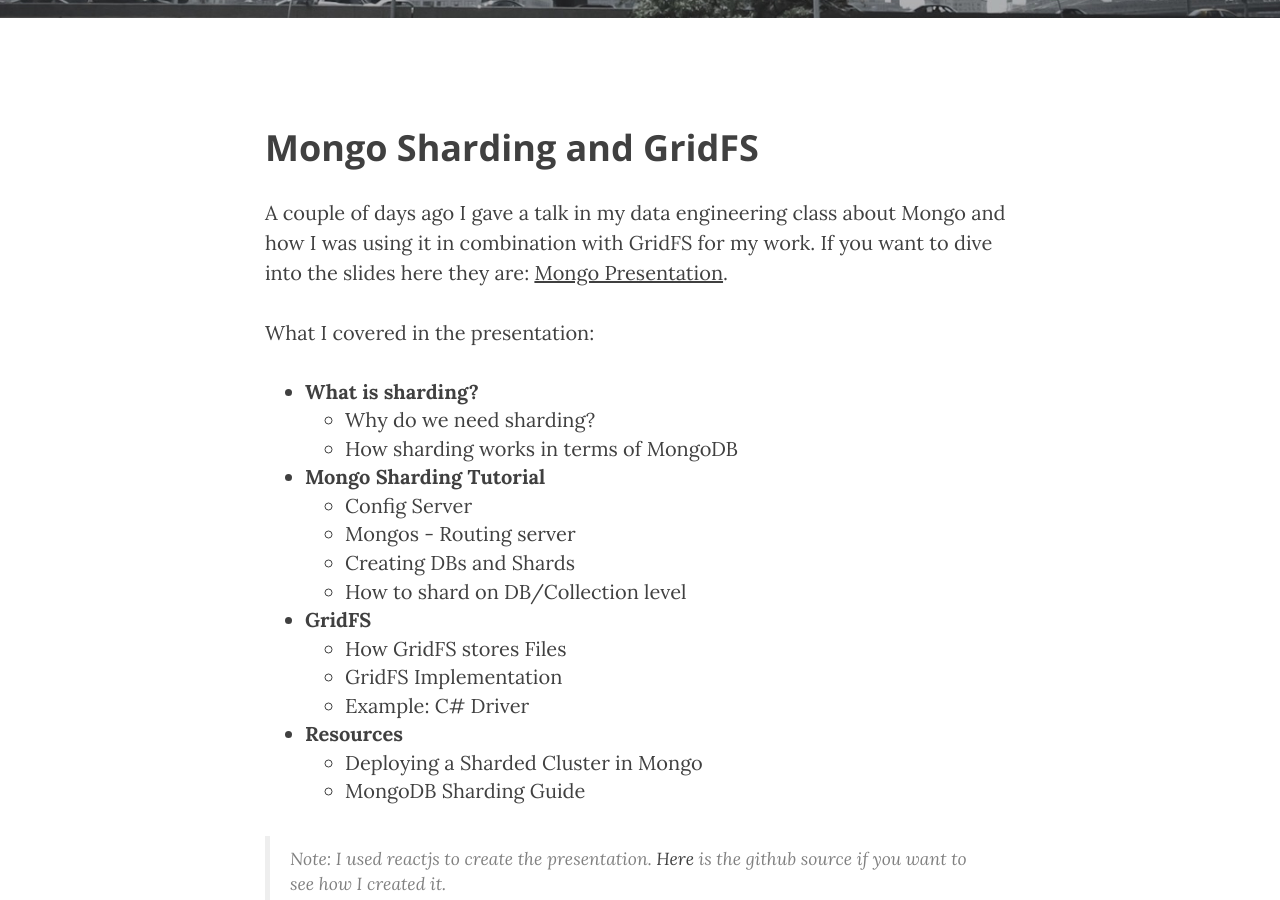
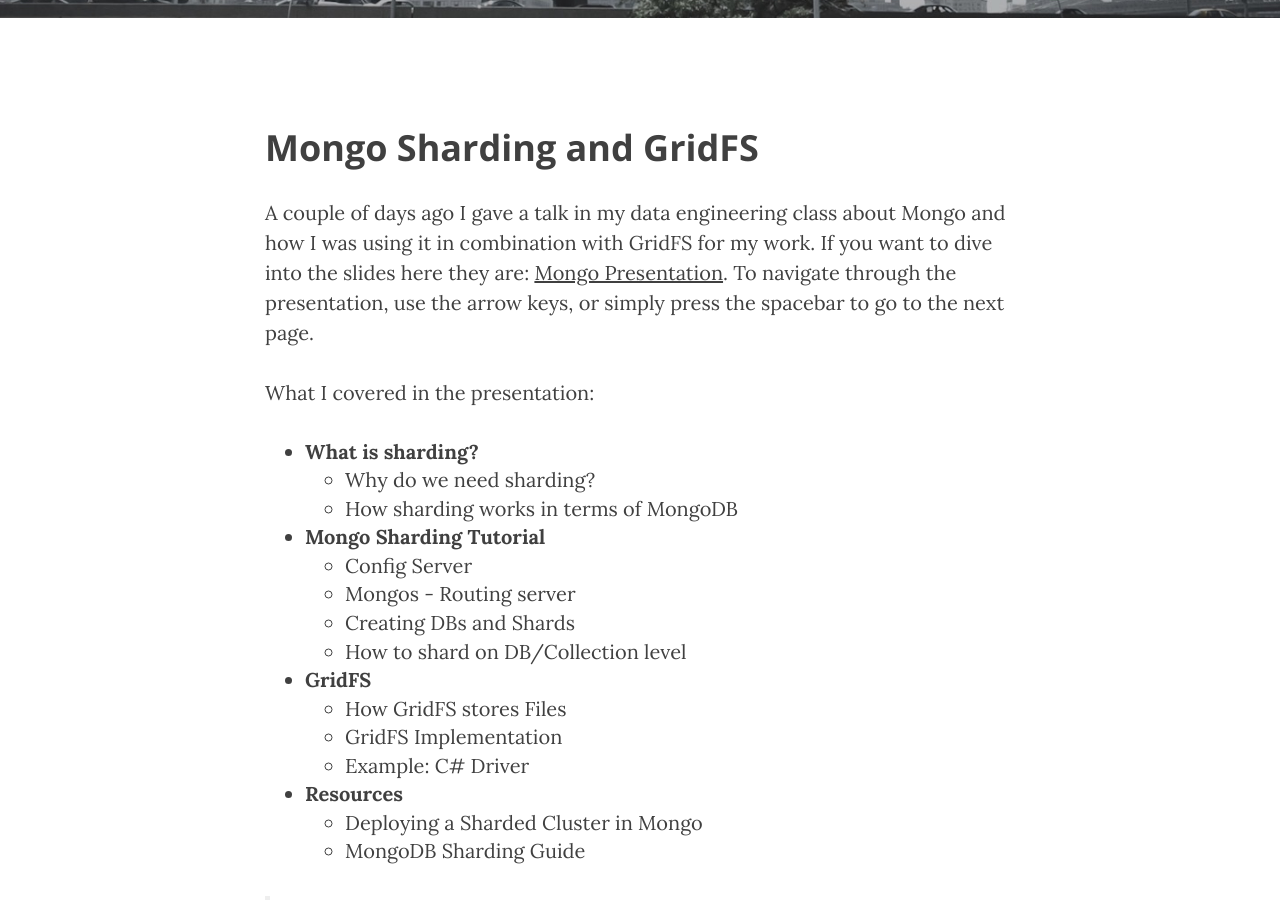
Before and after one commit to joshfermin/joshfermin.github.io, a Jekyll site: the page built from _posts/2015-05-30-mongo-and-gridfs.markdown, in a window 1280 px wide and 900 px high, scrolled down 518 px. Built offline with Jekyll 4.4.1, drawn with Linux system fonts in a browser that asks for light colours; nearby versions of some CDN libraries; comment, search, counter and statistics services are not loaded.

Commit message:
mongo gridfs update

```diff
--- a/_posts/2015-05-30-mongo-and-gridfs.markdown
+++ b/_posts/2015-05-30-mongo-and-gridfs.markdown
@@ -9,7 +9,7 @@
 ---
 
 <h2 class="section-heading">Mongo Sharding and GridFS</h2>
-<p>A couple of days ago I gave a talk in my data engineering class about Mongo and how I was using it in combination with GridFS for my work. If you want to dive into the slides here they are: <a href="http://joshfermin.me/mongo_presentation/#/">Mongo Presentation</a>. </p>
+<p>A couple of days ago I gave a talk in my data engineering class about Mongo and how I was using it in combination with GridFS for my work. If you want to dive into the slides here they are: <a href="http://joshfermin.me/mongo_presentation/#/">Mongo Presentation</a>. To navigate through the presentation, use the arrow keys, or simply press the spacebar to go to the next page.</p>
 
 <p>What I covered in the presentation:
 <ul>
```
